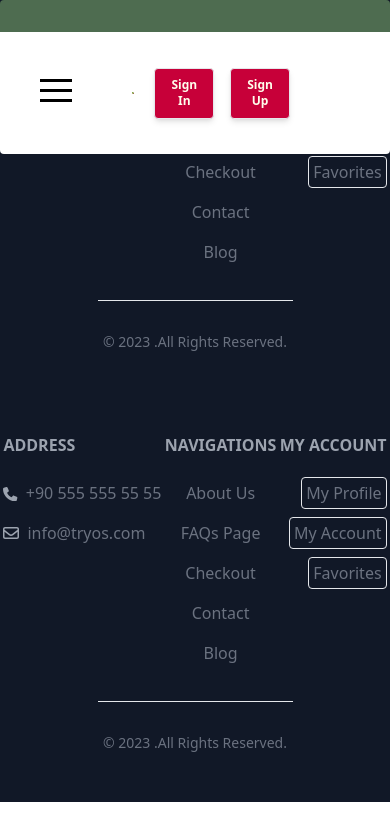
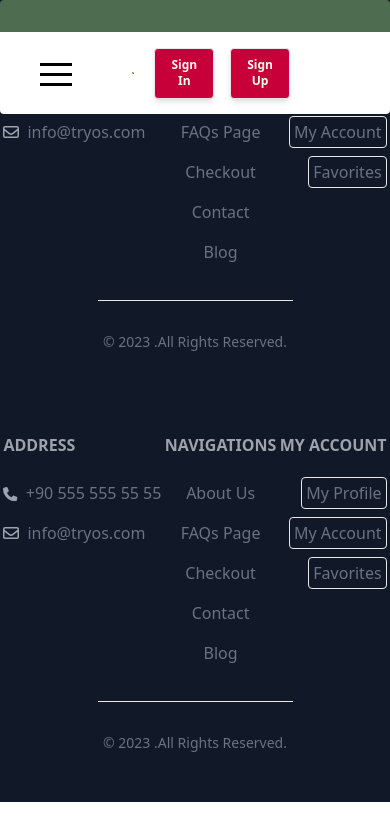
Before and after one commit to TR-YOS-PROJECT-ORGANIZATION/tr-yos-4, a React app: page /about in a window 390 px wide. Shown: the top 840 px of the page. Built offline with nearby package versions, Linux system fonts and the light colour scheme; the HTML template or start-up script is replaced by a standard one.

Commit message:
navbar changes

```diff
--- a/src/components/Navbar.jsx
+++ b/src/components/Navbar.jsx
@@ -29,9 +29,9 @@ const Navbar = () => {
       />
 
       <div className="relative">
-        <nav className="rounded flex items-center md:justify-between sm:justify-around py-5 font-bold text-md fixed right-0 left-0 top-0 z-10 bg-white-500 border-t-[2rem] border-green-dark">
+        <nav className="rounded flex items-center md:justify-between sm:justify-around font-bold text-md fixed right-0 left-0 top-0 z-10 bg-white-500 border-t-[2rem] border-green-dark">
           <div className="lg:flex lg:flex-row items-center sm:flex-col sm:flex ">
-            <button className="mx-8 sm:mx-1 lg:invisible md:visible sm:visible  relative">
+            <button className="mx-8 sm:mx-1 lg:invisible md:visible sm:visible mt-2  relative">
               <Hamburger
                 label="show menu"
                 toggled={isOpen}
```
